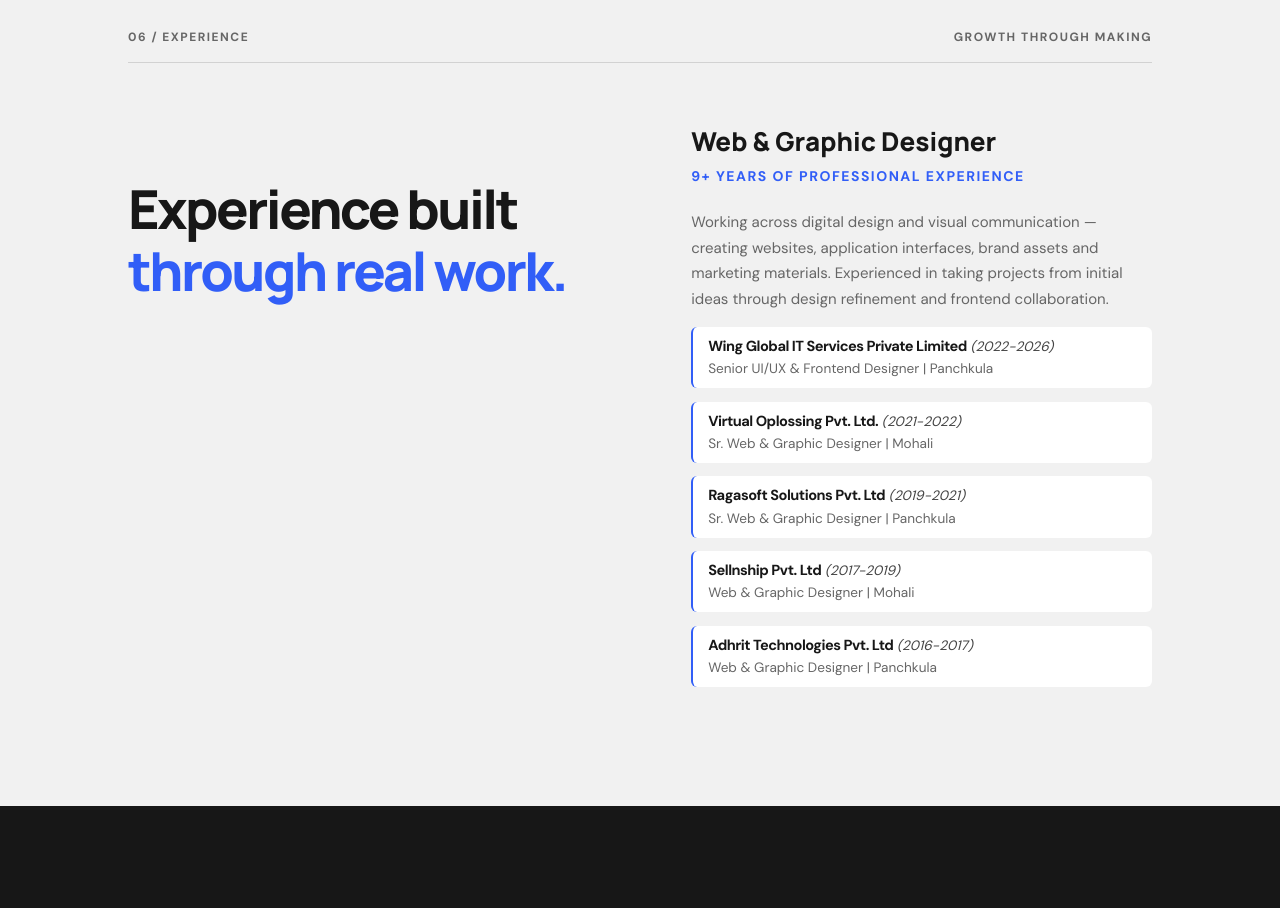
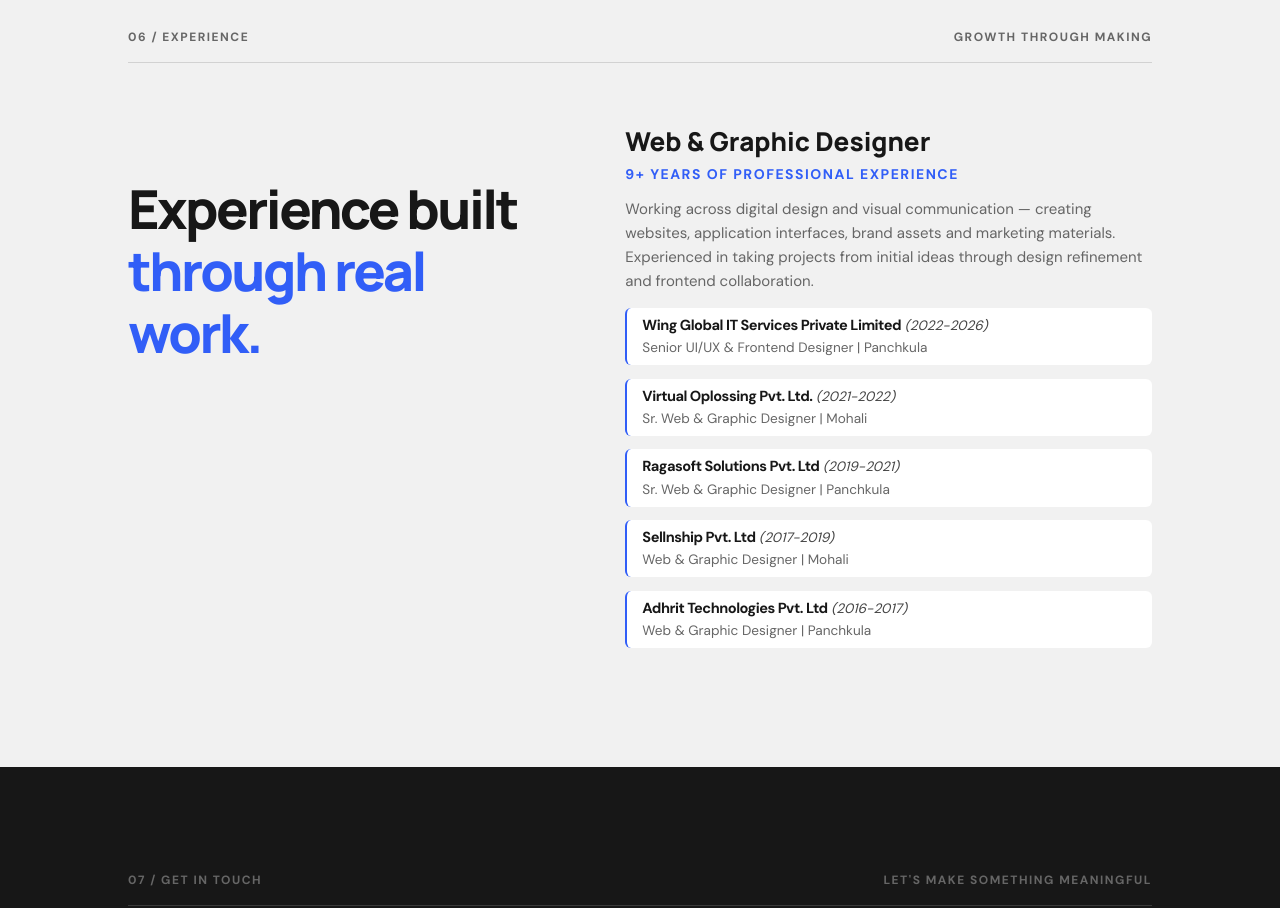
Before and after one commit to shivkumar19792/portfolio, a plain HTML site: page index.html in a window 1280 px wide. Shown: the part 8580-9488 px from the top of the page. Drawn offline with Linux system fonts and the light colour scheme.

Commit message:
Add files via upload

```diff
--- a/index.html
+++ b/index.html
@@ -518,7 +518,6 @@
 
 </section>
 
-
     <section class="section process">
       <div class="section-label"><span>05 / MY APPROACH</span><span>FROM FIRST THOUGHT TO FINAL PIXEL</span></div>
       <h2 class="section-heading">A thoughtful process.<br><em>Better outcomes.</em></h2>
@@ -533,7 +532,7 @@
     <section class="section experience" id="experience">
       <div class="section-label"><span>06 / EXPERIENCE</span><span>GROWTH THROUGH MAKING</span></div>
       <div class="experience-grid">
-        <h2 class="section-heading">Experience built<br><em>through real work.</em></h2>
+        <h2 class="section-heading">Experience built<br><em>through real <br>work.</em></h2>
         <div>
           <p class="experience-role">Web & Graphic Designer</p>
           <p class="experience-years">9+ YEARS OF PROFESSIONAL EXPERIENCE</p>
--- a/style.css
+++ b/style.css
@@ -795,13 +795,13 @@ a {
 }
 .experience-grid {
     display: grid;
-    grid-template-columns: 1fr 1fr;
+    grid-template-columns: 0.75fr 1fr;
     gap: 10%;
     padding-top: 60px;
 }
 .experience-role {
     font: 800 26px Manrope;
-    margin: 0 0 8px;
+    margin: 0 0 6px;
 }
 .experience-years {
     color: #315ef7;
@@ -811,13 +811,13 @@ a {
 .experience-copy {
     font-size: 15px;
     color: #666;
-    line-height: 1.7;
-    margin-top: 25px;
+    line-height: 1.6;
+    margin-top: 10px;
 }
 .experience-note {
     background: #fff;
     border-left: 2px solid #315ef7;
-    padding: 8px 15px;
+    padding: 6px 15px;
     color: #666;
     font-size: 13.6px;
     line-height: 1.6;
@@ -907,6 +907,10 @@ a {
    .photo-placeholder img{
     position: relative;
     top: 15px;
+    }
+
+    .experience-role{
+     font: 800 21px Manrope;
     }
 
     .site-header {
```
